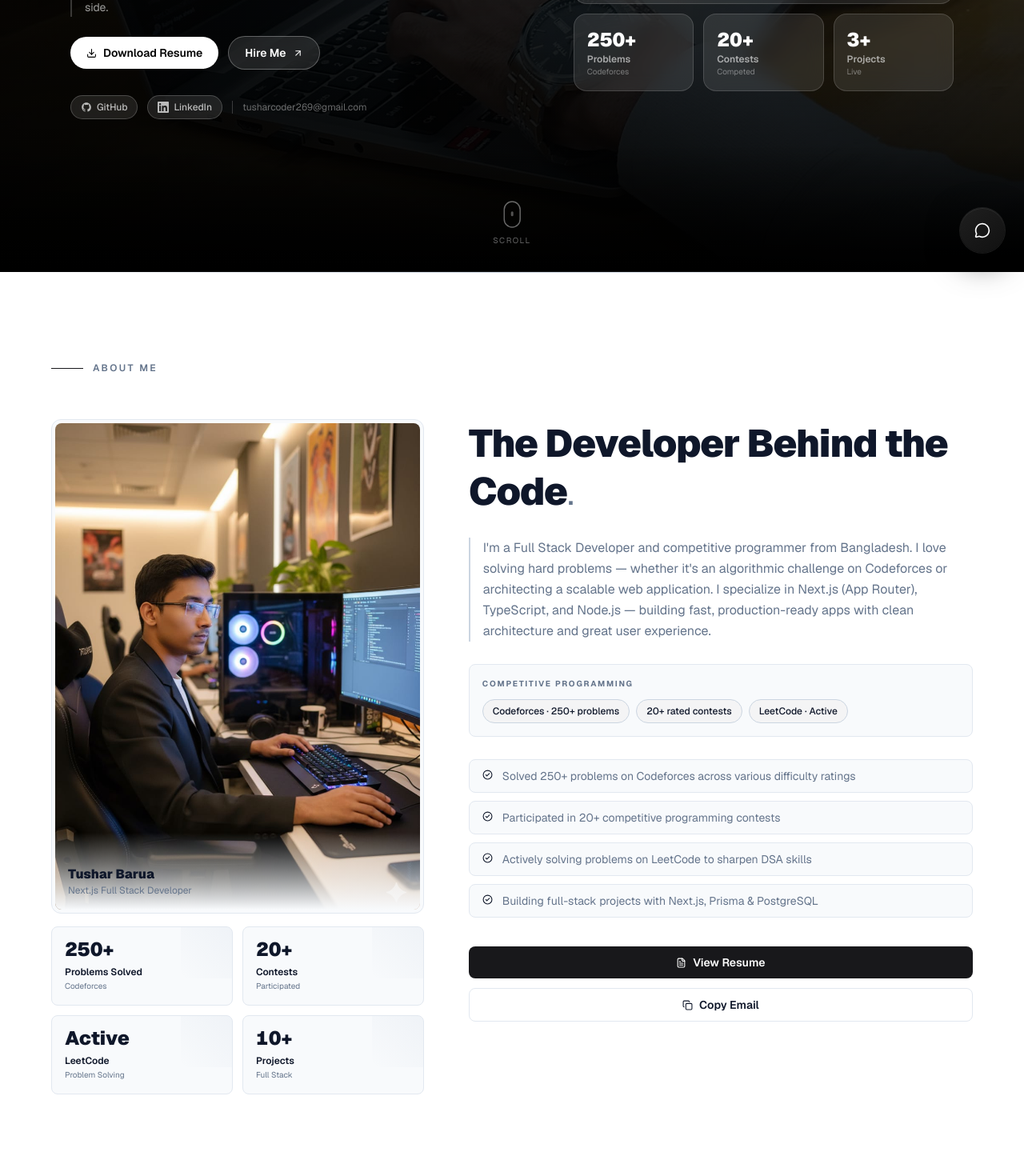
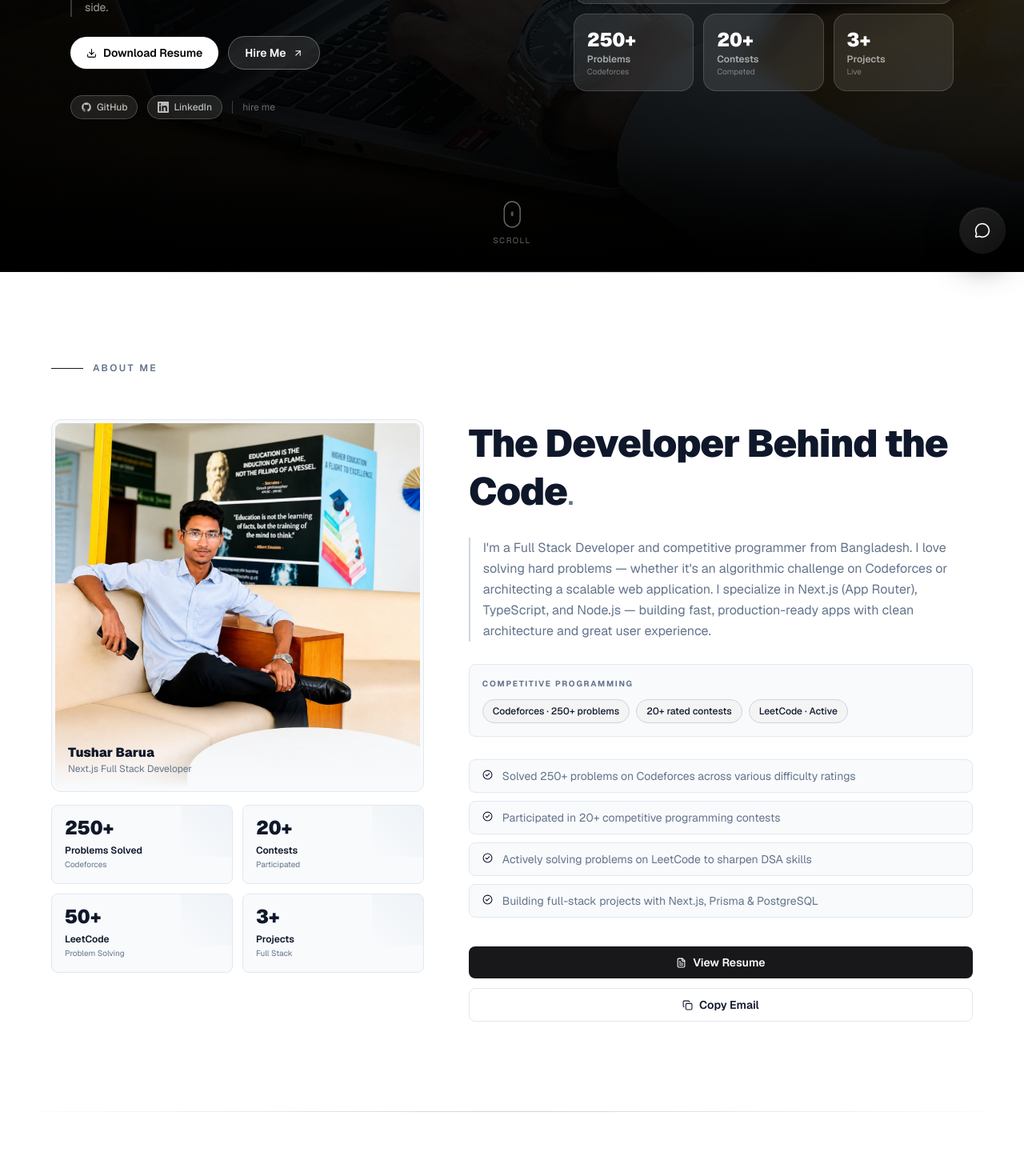
Before and after one commit to tusharsno/tushar-portfolio, a Next.js app: page / in a window 1280 px wide. Shown: the part 460-1930 px from the top of the page at 80% size. Built offline with nearby package versions, Linux system fonts and the light colour scheme.

Commit message:
feat: update avatar, fix about stats, improve hero typewriter

```diff
--- a/src/components/About.tsx
+++ b/src/components/About.tsx
@@ -47,7 +47,7 @@ export default function About() {
           >
             {/* Photo card */}
             <div className="relative rounded-xl overflow-hidden border border-[var(--border)] bg-[var(--card)] p-1">
-              <div className="relative w-full rounded-lg overflow-hidden" style={{ aspectRatio: "3/4" }}>
+              <div className="relative w-full rounded-lg overflow-hidden" style={{ aspectRatio: "1/1" }}>
                 {imageError ? (
                   <div className="w-full h-full bg-[var(--card-2)] flex items-center justify-center">
                     <div className="text-center">
@@ -61,7 +61,7 @@ export default function About() {
                       src={personal.avatar}
                       alt={personal.name}
                       fill
-                      className="object-cover object-center"
+                      className="object-cover object-[center_top]"
                       priority
                       onError={() => setImageError(true)}
                     />
--- a/src/components/Hero.tsx
+++ b/src/components/Hero.tsx
@@ -99,7 +99,7 @@ export default function Hero() {
   };
 
   return (
-    <section className="relative min-h-screen flex items-center overflow-hidden dark" style={{ colorScheme: "dark" }}>
+    <section className="relative min-h-screen flex items-center overflow-hidden">
 
       {/* Background image */}
       <motion.div
@@ -241,7 +241,7 @@ export default function Hero() {
                 </a>
               ))}
               <span className="w-px h-4 bg-white/20" />
-              <span className="text-xs text-white/40">{personal.email}</span>
+              <a href={`mailto:${personal.email}`} className="text-xs text-white/40 hover:text-white/70 transition-colors duration-200">hire me</a>
             </motion.div>
 
           </div>
--- a/src/data/portfolio.ts
+++ b/src/data/portfolio.ts
@@ -8,7 +8,7 @@ export const personal = {
   linkedin: "https://www.linkedin.com/in/tushar-barua-0b657b272",
   resumeUrl: "/Tushar_Resume.pdf",
   location: "Bangladesh",
-  avatar: "/tushar-image/coding-in-office.jpeg",
+  avatar: "/tushar-image/Tushar_Pic.jpeg",
 };
 
 export const about = {
@@ -22,8 +22,8 @@ export const about = {
   stats: [
     { label: "Problems Solved", value: "250+", platform: "Codeforces", color: "#3f3f46" },
     { label: "Contests",        value: "20+",  platform: "Participated", color: "#3f3f46" },
-    { label: "LeetCode",        value: "Active",platform: "Problem Solving", color: "#3f3f46" },
-    { label: "Projects",        value: "10+",  platform: "Full Stack",   color: "#3f3f46" },
+    { label: "LeetCode",        value: "50+",  platform: "Problem Solving", color: "#3f3f46" },
+    { label: "Projects",        value: "3+",   platform: "Full Stack",   color: "#3f3f46" },
   ],
 };
 
@@ -71,11 +71,11 @@ export const skills = [
     emoji: "☕",
     color: "#18181b",
     items: [
-      { name: "Java OOP",             level: 80 },
-      { name: "Java Swing",           level: 75 },
-      { name: "GUI Design",           level: 70 },
-      { name: "Hotel Mgmt App",       level: 70 },
-      { name: "Scientific Calculator",level: 70 },
+      { name: "Java OOP",       level: 80 },
+      { name: "Java Swing",     level: 75 },
+      { name: "GUI Design",     level: 70 },
+      { name: "AWT",            level: 65 },
+      { name: "JDBC",           level: 65 },
     ],
   },
   {
```
Also changed, not shown: public/tushar-image/Tushar_Pic.jpeg (added).
